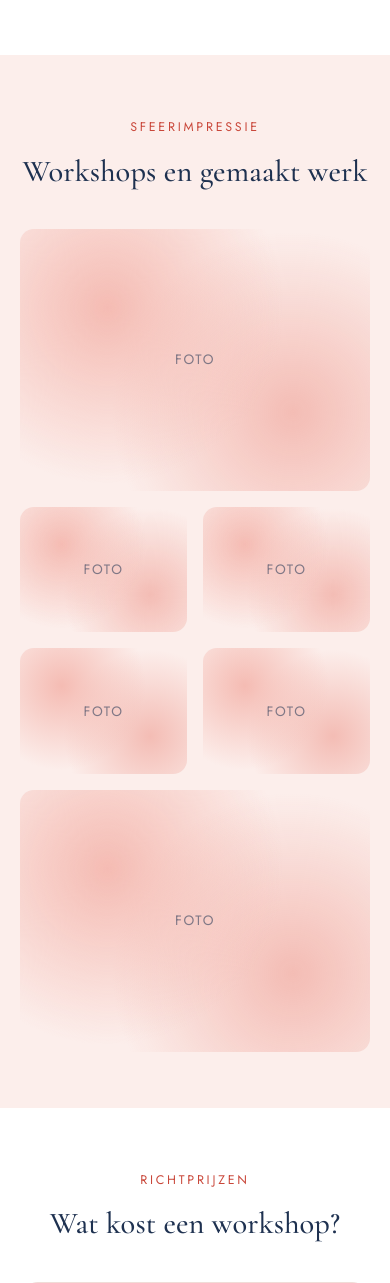
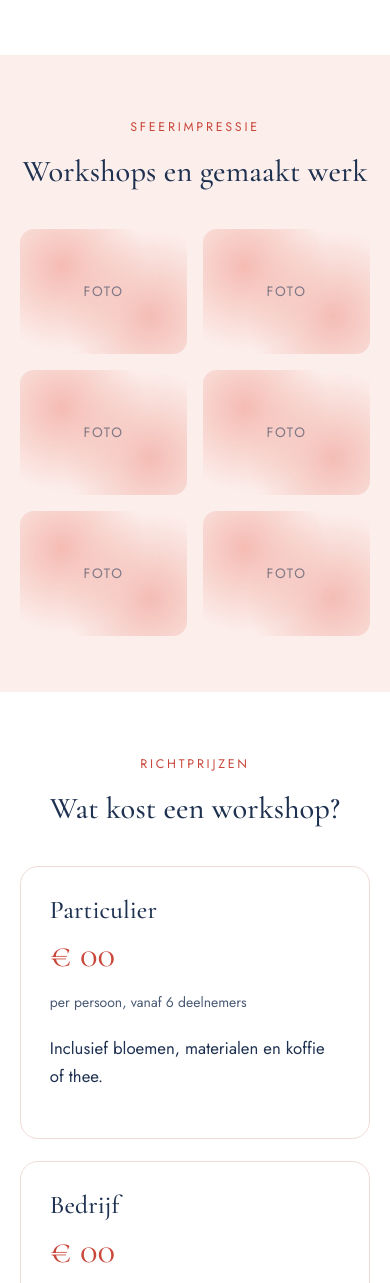
Before and after one commit to pimmolemaker/flor-es, a PHP site: page /workshops.html in a window 390 px wide. Shown: the part 1336-2619 px from the top of the page. Run offline with PHP 8.4, Linux system fonts and the light colour scheme.

Commit message:
Fotogalerij: foto's niet meer buiten de pagina, alle foto's even groot
- Kolommen kregen een te grote minimumbreedte waardoor de galerij over de andere blokken heen liep
- Galerij nu met drie foto's naast elkaar (twee op een telefoon), een onvolledige laatste rij staat in het midden

Co-Authored-By: Claude Sonnet 5.5 <noreply@anthropic.com>
Claude-Session: https://claude.ai/code/session_016DQRG9DJ5z3KTKCUtDJZR8

```diff
--- a/site.js
+++ b/site.js
@@ -196,7 +196,7 @@
   if (ws) {
     laad("data/workshops.json").then(function (d) {
       var g = document.getElementById("ws-fotos");
-      (d.fotos || []).forEach(function (f, i) { g.appendChild(foto(f, i % 5 === 0 ? "wide" : "")); });
+      (d.fotos || []).forEach(function (f) { g.appendChild(foto(f)); });
       var p = document.getElementById("ws-prijzen");
       (d.prijzen || []).forEach(function (x) {
         p.appendChild(el("div", { klasse: "price" }, [
--- a/style.css
+++ b/style.css
@@ -129,9 +129,10 @@ p { margin: 0 0 1.1em; }
 .ph.tall { aspect-ratio: 3 / 4; }
 .ph.round { border-radius: var(--radius); }
 
-.gallery { display: grid; grid-template-columns: repeat(4, 1fr); gap: 1rem; }
-.gallery .ph, .gallery img { border-radius: 14px; width: 100%; }
-.gallery .wide { grid-column: span 2; }
+/* Fotogalerij: alle foto's even groot, drie naast elkaar; een onvolledige laatste rij staat in het midden */
+.gallery { display: flex; flex-wrap: wrap; justify-content: center; gap: 1rem; }
+.gallery > * { flex: 0 0 calc((100% - 2rem) / 3); min-width: 0; }
+.gallery .ph, .gallery img { border-radius: 14px; width: 100%; aspect-ratio: 4 / 3; object-fit: cover; }
 
 /* Twee kolommen */
 .split { display: grid; grid-template-columns: 1fr 1fr; gap: clamp(2rem, 5vw, 4.5rem); align-items: center; }
@@ -195,7 +196,7 @@ textarea { min-height: 150px; resize: vertical; }
   .hero-grid, .split, .cards, .prices, .quotes, .foot-grid, .row2 { grid-template-columns: 1fr; }
   .split.reverse > :first-child { order: 0; }
   .hero-art { max-width: 420px; margin-inline: auto; }
-  .gallery { grid-template-columns: repeat(2, 1fr); }
+  .gallery > * { flex-basis: calc((100% - 1rem) / 2); }
   .agenda li { grid-template-columns: 70px 1fr; }
   .agenda li .btn { grid-column: 1 / -1; justify-self: start; }
 }
```
